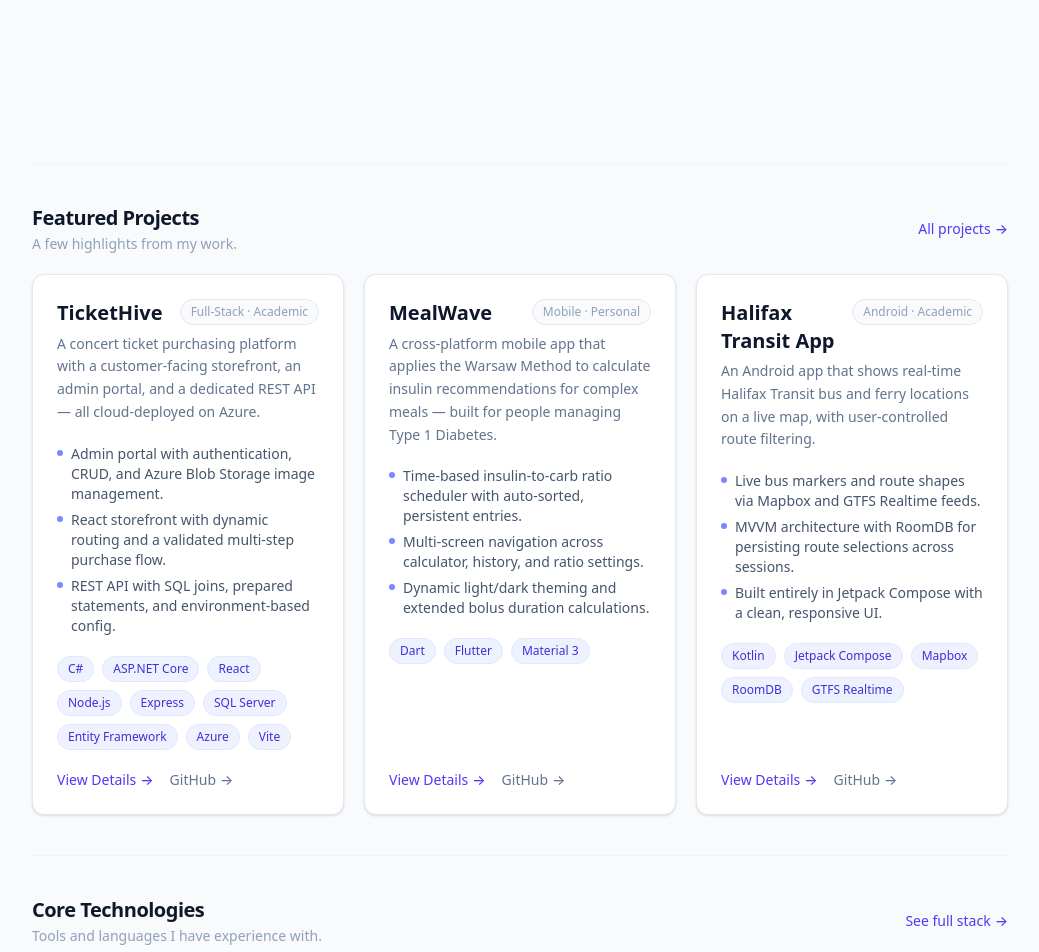
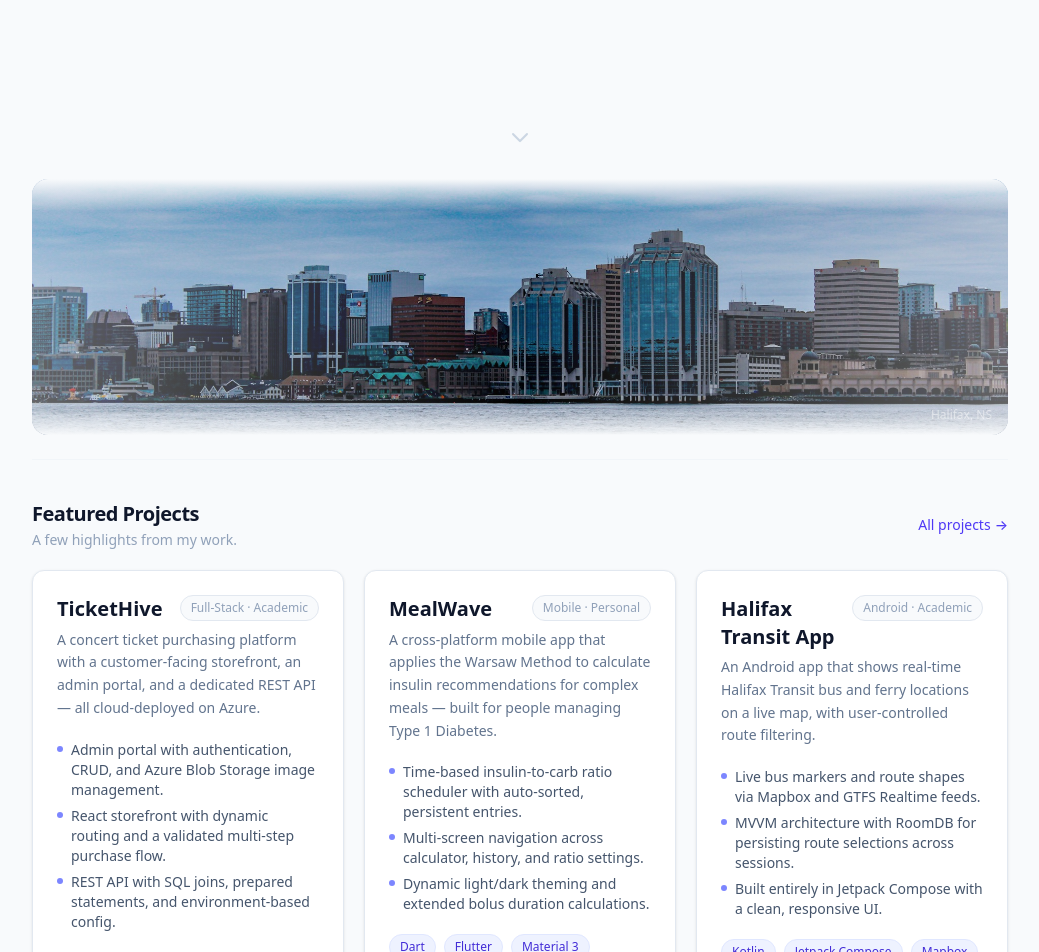
Before and after one commit to andbeaver/andrew-beaver-portfolio, a Next.js app in the folder my-portfolio/: page / in a window 1280 px wide. Shown: the part 660-1612 px from the top of the page, without its empty margins (120-1159 px from the left). Built offline with nearby package versions, Linux system fonts and the light colour scheme.

Commit message:
Refactor code structure for improved readability and maintainability

```diff
--- a/my-portfolio/app/about/page.tsx
+++ b/my-portfolio/app/about/page.tsx
@@ -36,7 +36,7 @@ export default function AboutPage() {
   return (
     <section className="max-w-5xl mx-auto px-6 py-16 flex flex-col gap-12">
       {/* Bio */}
-      <div>
+      <div className="animate-fade-in anim-delay-1">
         <h1 className="text-3xl font-bold text-slate-900 dark:text-white tracking-tight mb-4">
           About
         </h1>
@@ -50,7 +50,7 @@ export default function AboutPage() {
       </div>
 
       {/* Skills */}
-      <div>
+      <div className="animate-fade-in anim-delay-2">
         <h2 className="text-xl font-bold text-slate-900 dark:text-white mb-5">
           Technical Skills/Experience
         </h2>
@@ -76,7 +76,7 @@ export default function AboutPage() {
       </div>
 
       {/* Education */}
-      <div>
+      <div className="animate-fade-in anim-delay-3">
         <h2 className="text-xl font-bold text-slate-900 dark:text-white mb-4">Education</h2>
         <div className="flex flex-col gap-4">
 
--- a/my-portfolio/app/globals.css
+++ b/my-portfolio/app/globals.css
@@ -81,3 +81,20 @@ body {
 .anim-delay-2 { animation-delay: 200ms; }
 .anim-delay-3 { animation-delay: 340ms; }
 .anim-delay-4 { animation-delay: 460ms; }
+
+/* Scroll-triggered fade-in for sections */
+.section-fade-in {
+  opacity: 0;
+  transform: translateY(20px);
+  transition: opacity 0.55s ease-out, transform 0.55s ease-out;
+}
+.section-fade-in.section-visible {
+  opacity: 1;
+  transform: translateY(0);
+}
+
+/* Smooth dark/light mode color transitions */
+body,
+body * {
+  transition: background-color 0.3s ease, border-color 0.3s ease, color 0.2s ease;
+}
--- a/my-portfolio/app/page.tsx
+++ b/my-portfolio/app/page.tsx
@@ -1,7 +1,10 @@
 import Link from "next/link";
+import Image from "next/image";
 import ProjectCard from "@/components/ProjectCard";
+import FadeInSection from "@/components/FadeInSection";
 import { projects } from "@/data/projects";
 import AvailabilityBadge from "@/components/AvailabilityBadge";
+// Photo by <a href="https://unsplash.com/@nathfx?utm_source=unsplash&utm_medium=referral&utm_content=creditCopyText">natasha</a> on <a href="https://unsplash.com/photos/body-of-water-across-city-buildings-093I0j4A73Y?utm_source=unsplash&utm_medium=referral&utm_content=creditCopyText">Unsplash</a>
 
 export default function Home() {
   const featured = projects.filter((p) => p.featured);
@@ -27,7 +30,7 @@ export default function Home() {
         </div>
 
         {/* Supporting paragraph — 1–2 sentences */}
-          <p className="text-base sm:text-lg text-slate-500 dark:text-slate-400 leading-relaxed max-w-2xl animate-fade-in anim-delay-3">
+        <p className="text-base sm:text-lg text-slate-500 dark:text-slate-400 leading-relaxed max-w-2xl animate-fade-in anim-delay-3">
           I design and build scalable applications for web and mobile — spanning full-stack cloud systems, real-time data, and cross-platform development.
           My focus is clean architecture and software that delivers lasting, practical value.
         </p>
@@ -50,8 +53,38 @@ export default function Home() {
 
       </div>
 
-      {/* Featured Projects */}
+      {/* Scroll cue */}
+      <div className="flex justify-center -mt-8 mb-2 animate-bounce">
+        <svg
+          xmlns="http://www.w3.org/2000/svg"
+          className="h-6 w-6 text-slate-300"
+          fill="none"
+          viewBox="0 0 24 24"
+          stroke="currentColor"
+          strokeWidth={2}
+          aria-hidden="true"
+        >
+          <path strokeLinecap="round" strokeLinejoin="round" d="M19 9l-7 7-7-7" />
+        </svg>
+      </div>
+      <div className="relative w-full h-48 sm:h-64 overflow-hidden rounded-2xl my-6">
+        <Image
+          src="/halifax-skyline.jpg"
+          alt="Halifax skyline"
+          fill
+          className="object-cover object-[center_82%] brightness-90 saturate-[0.9]"
+          priority
+          sizes="(max-width: 1024px) 100vw, 1024px"
+        />
+        {/* subtle edge fades only */}
+        <div className="absolute inset-0 bg-gradient-to-r from-slate-50/40 dark:from-slate-950/40 via-transparent to-slate-50/40 dark:to-slate-950/40" />
+        <div className="absolute bottom-0 left-0 right-0 h-8 bg-gradient-to-t from-slate-50 dark:from-slate-950 to-transparent" />
+        <div className="absolute top-0 left-0 right-0 h-8 bg-gradient-to-b from-slate-50 dark:from-slate-950 to-transparent" />
+        {/* caption */}
+        <p className="absolute bottom-3 right-4 text-xs text-white/50 select-none">Halifax, NS</p>
+      </div>
       {featured.length > 0 && (
+        <FadeInSection>
         <div className="py-10 border-t border-slate-100 dark:border-slate-800 flex flex-col gap-5">
           <div className="flex items-center justify-between">
             <div>
@@ -71,9 +104,11 @@ export default function Home() {
             ))}
           </div>
         </div>
+        </FadeInSection>
       )}
 
       {/* Core Technologies */}
+      <FadeInSection delay="100ms">
         <div className="py-10 border-t border-slate-100 dark:border-slate-800 flex flex-col gap-5">
           <div className="flex items-center justify-between">
             <div>
@@ -102,10 +137,12 @@ export default function Home() {
           ))}
         </div>
       </div>
+      </FadeInSection>
 
       {/* Final CTA */}
+      <FadeInSection delay="100ms">
       <div className="py-10 border-t border-slate-100 flex flex-col items-center gap-4 text-center">
-        <h2 className="text-2xl sm:text-3xl font-bold text-slate-900 tracking-tight">
+        <h2 className="text-2xl sm:text-3xl font-bold text-slate-900 dark:text-white tracking-tight">
           Interested in working together?
         </h2>
         <p className="text-slate-500 text-base max-w-md">
@@ -118,6 +155,7 @@ export default function Home() {
           Get in Touch
         </Link>
       </div>
+      </FadeInSection>
     </section>
   );
 }
--- a/my-portfolio/app/projects/page.tsx
+++ b/my-portfolio/app/projects/page.tsx
@@ -10,7 +10,7 @@ export const metadata: Metadata = {
 export default function ProjectsPage() {
   return (
     <section className="max-w-6xl mx-auto px-6 py-16">
-      <div className="mb-8">
+      <div className="mb-8 animate-fade-in anim-delay-1">
         <h1 className="text-3xl font-bold text-slate-900 dark:text-white tracking-tight">
           Projects
         </h1>
@@ -19,7 +19,9 @@ export default function ProjectsPage() {
         </p>
       </div>
 
-      <ProjectsGrid projects={projects} />
+      <div className="animate-fade-in anim-delay-2">
+        <ProjectsGrid projects={projects} />
+      </div>
     </section>
   );
 }
--- /dev/null
+++ b/my-portfolio/components/FadeInSection.tsx
@@ -0,0 +1,45 @@
+"use client";
+
+import { useEffect, useRef, ReactNode } from "react";
+
+interface FadeInSectionProps {
+  children: ReactNode;
+  className?: string;
+  delay?: string; // e.g. "100ms"
+}
+
+export default function FadeInSection({
+  children,
+  className = "",
+  delay,
+}: FadeInSectionProps) {
+  const ref = useRef<HTMLDivElement>(null);
+
+  useEffect(() => {
+    const el = ref.current;
+    if (!el) return;
+
+    const observer = new IntersectionObserver(
+      ([entry]) => {
+        if (entry.isIntersecting) {
+          el.classList.add("section-visible");
+          observer.disconnect();
+        }
+      },
+      { threshold: 0.1, rootMargin: "0px 0px -40px 0px" }
+    );
+
+    observer.observe(el);
+    return () => observer.disconnect();
+  }, []);
+
+  return (
+    <div
+      ref={ref}
+      className={`section-fade-in ${className}`}
+      style={delay ? { transitionDelay: delay } : undefined}
+    >
+      {children}
+    </div>
+  );
+}
--- a/my-portfolio/components/ProjectCard.tsx
+++ b/my-portfolio/components/ProjectCard.tsx
@@ -22,7 +22,7 @@ export default function ProjectCard({
   liveUrl,
 }: ProjectCardProps) {
   return (
-    <div className="bg-white dark:bg-slate-900 border border-slate-200 dark:border-slate-700 rounded-xl p-6 flex flex-col gap-5 shadow-sm hover:shadow-md hover:border-indigo-200 dark:hover:border-indigo-700 transition-all">
+    <div className="bg-white dark:bg-slate-900 border border-slate-200 dark:border-slate-700 rounded-xl p-6 flex flex-col gap-5 shadow-sm hover:shadow-md hover:border-indigo-200 dark:hover:border-indigo-700 hover:-translate-y-1 transition-all duration-200">
       {/* Header */}
       <div className="flex flex-col gap-1.5">
         <div className="flex items-start justify-between gap-3">
--- a/my-portfolio/components/ThemeProvider.tsx
+++ b/my-portfolio/components/ThemeProvider.tsx
@@ -5,7 +5,7 @@ import type { ReactNode } from "react";
 
 export default function ThemeProvider({ children }: { children: ReactNode }) {
   return (
-    <NextThemesProvider attribute="class" defaultTheme="system" enableSystem>
+    <NextThemesProvider attribute="class" defaultTheme="light" enableSystem>
       {children}
     </NextThemesProvider>
   );
```
Also changed, not shown: my-portfolio/app/projects/[id]/page.tsx (+5 -3 lines), my-portfolio/public/halifax-skyline.jpg (added).
